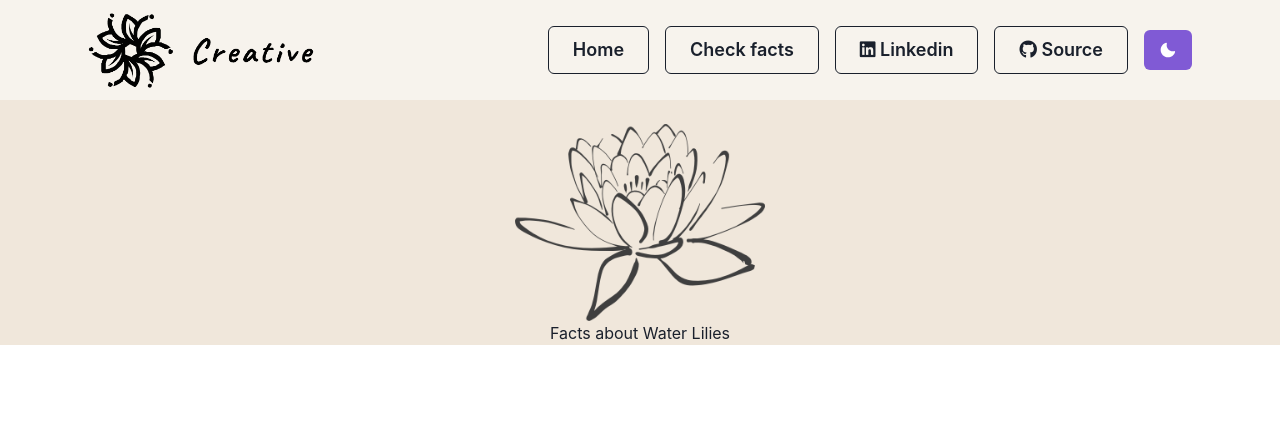
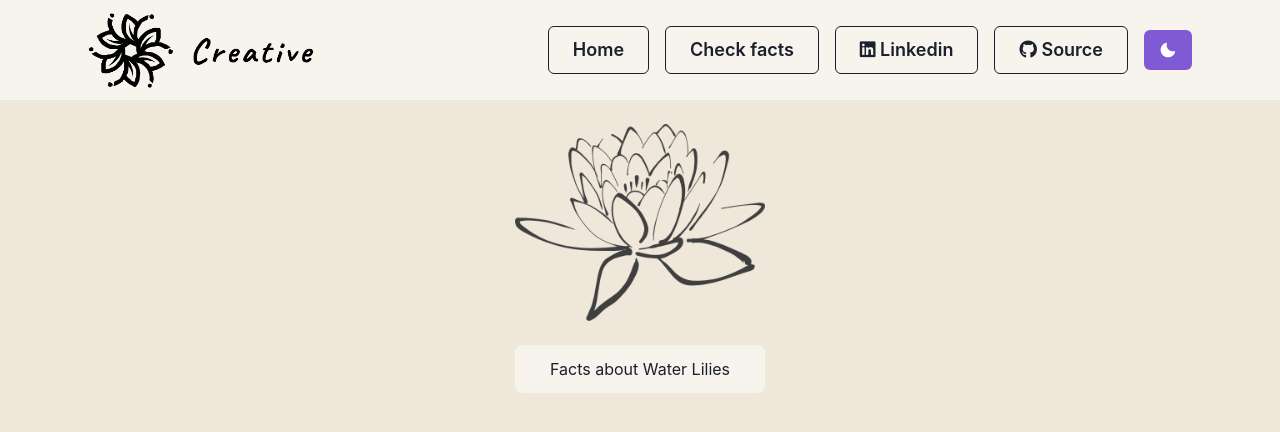
Before and after one commit to AdrianKCL/Chakra-Project, a React (Vite) app: page /facts in a window 1280 px wide. Shown: the top 432 px of the page. Built offline with nearby package versions, Linux system fonts and the light colour scheme.

Commit message:
Some changes

```diff
--- a/components/LandingFacts.jsx
+++ b/components/LandingFacts.jsx
@@ -1,20 +1,29 @@
 import React from "react";
-import { Box, Flex, Text } from "@chakra-ui/react";
+import { Flex, Text } from "@chakra-ui/react";
 import { Image } from "@chakra-ui/react";
-import { useColorMode, useColorModeValue } from "@chakra-ui/react";
+import { useColorModeValue } from "@chakra-ui/react";
 import logowhite from "../assets/lilywhite.png";
 import logoblack from "../assets/lilyblack.png";
 
 export default function LandingFacts() {
   const logo = useColorModeValue(logoblack, logowhite);
+  const bg = useColorModeValue("#f7f3ed", "#2D3748");
   return (
-    <Flex width="100%" pt="24px">
+    <Flex width="100%" pt="24px" h="100vh">
       <Flex maxW="500px" m="0 auto">
         <Flex flexDirection="column">
           <Flex w="250px">
             <Image src={logo} />
           </Flex>
-          <Text textAlign="center">Facts about Water Lilies</Text>
+          <Text
+            textAlign="center"
+            background={bg}
+            borderRadius="0.5rem"
+            p="0.75rem"
+            mt="24px"
+          >
+            Facts about Water Lilies
+          </Text>
         </Flex>
       </Flex>
     </Flex>
```
